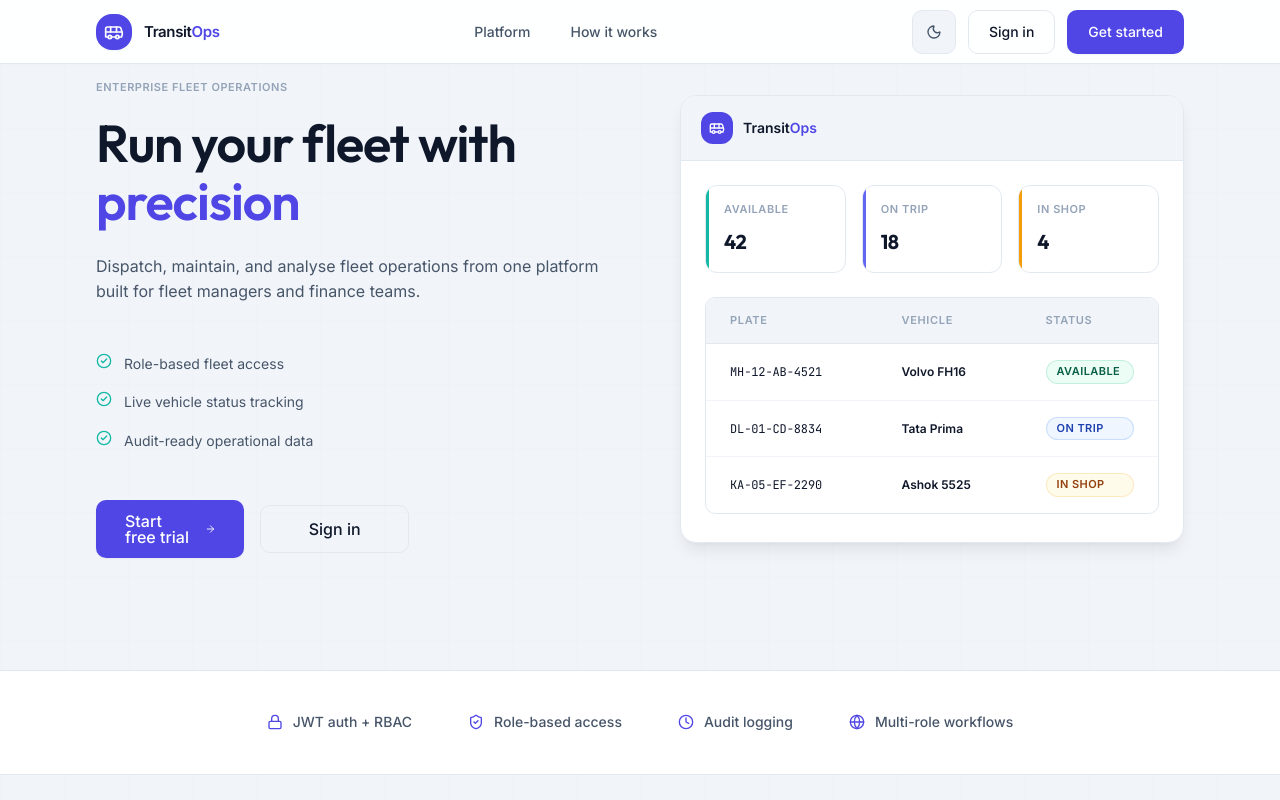
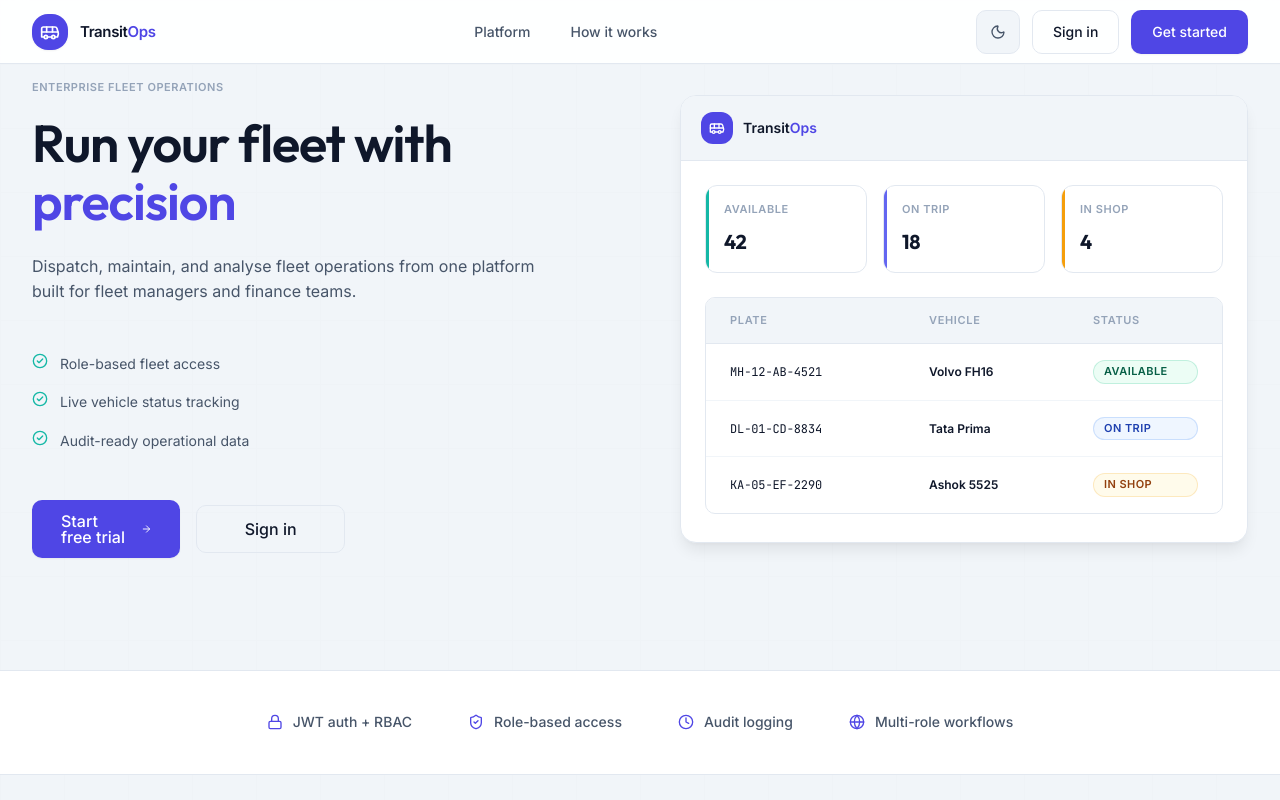
Before and after one commit to hanvithSai/TransitOps, a React (Vite) app in the folder frontend/: page / in a window 1280 px wide. Shown: the top 800 px of the page. Built offline with nearby package versions, Linux system fonts and the light colour scheme.

Commit message:
landing page frame updated

```diff
--- a/frontend/src/index.css
+++ b/frontend/src/index.css
@@ -1036,8 +1036,6 @@ h6 {
 /* ── Marketing layout ──────────────────────────────────────────── */
 .mkt-container {
   width: 100%;
-  max-width: 72rem;
-  margin-inline: auto;
   padding-inline: max(1rem, env(safe-area-inset-left, 0px)) max(1rem, env(safe-area-inset-right, 0px));
 }
 
```
